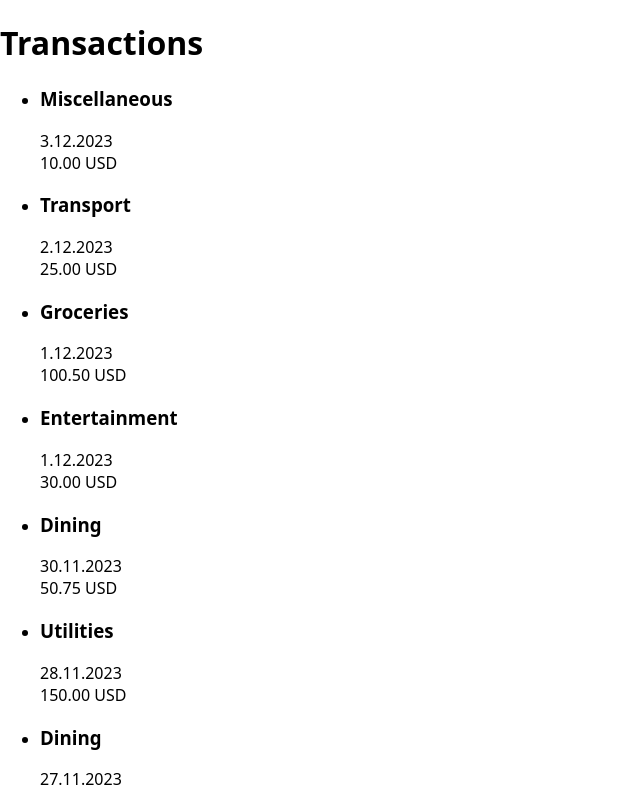
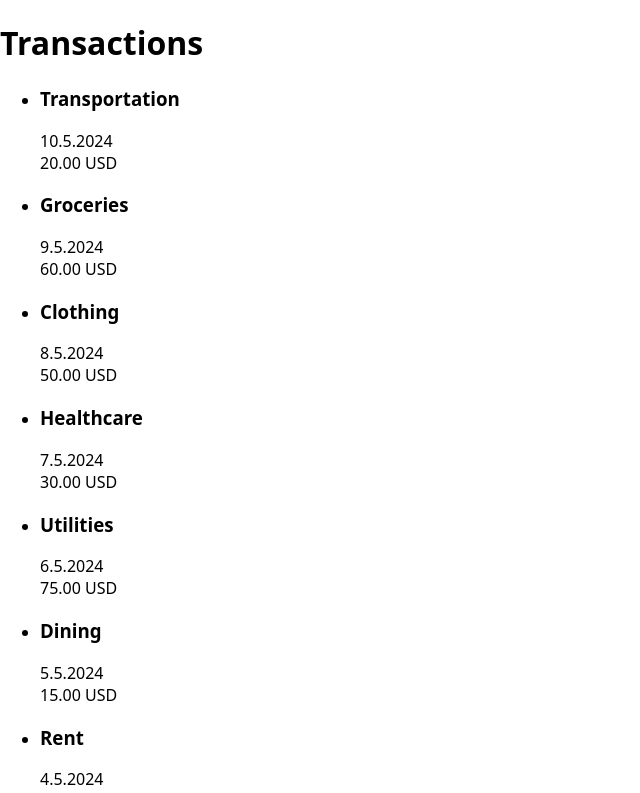
Before and after one commit to miToe/dagobert, a Next.js app: page / in a window 1280 px wide. Shown: the top 793 px of the page, without its empty margins (0-640 px from the left). Built offline with nearby package versions, Linux system fonts and the light colour scheme.

Commit message:
Ticket - Transaction List

```diff
--- a/src/components/TransactionList/TransactionList.js
+++ /dev/null
@@ -1,108 +0,0 @@
-import React from 'react';
-
-// Example list of transactions
-// TODO: to be removed and saved into localStorage
-const transactions = [
-  {
-    "Date": "2023-12-01",
-    "Amount": 100.50,
-    "Currency": "USD",
-    "Category": "Groceries",
-    "Description": "Weekly grocery shopping",
-    "PaymentMethod": "Credit Card"
-  },
-  {
-    "Date": "2023-11-25",
-    "Amount": 200.00,
-    "Currency": "USD",
-    "Category": "Electronics",
-    "Description": "New headphones",
-    "PaymentMethod": "PayPal"
-  },
-  {
-    "Date": "2023-11-30",
-    "Amount": 50.75,
-    "Currency": "USD",
-    "Category": "Dining",
-    "Description": "Dinner at restaurant",
-    "PaymentMethod": "Cash"
-  },
-  {
-    "Date": "2023-12-02",
-    "Amount": 25.00,
-    "Currency": "USD",
-    "Category": "Transport",
-    "Description": "Taxi fare",
-    "PaymentMethod": "Credit Card"
-  },
-  {
-    "Date": "2023-11-20",
-    "Amount": 75.00,
-    "Currency": "USD",
-    "Category": "Clothing",
-    "Description": "New shoes",
-    "PaymentMethod": "ApplePay"
-  },
-  {
-    "Date": "2023-12-03",
-    "Amount": 10.00,
-    "Currency": "USD",
-    "Category": "Miscellaneous",
-    "Description": "Stationery",
-    "PaymentMethod": "Cash"
-  },
-  {
-    "Date": "2023-11-28",
-    "Amount": 150.00,
-    "Currency": "USD",
-    "Category": "Utilities",
-    "Description": "Electricity bill",
-    "PaymentMethod": "Credit Card"
-  },
-  {
-    "Date": "2023-12-01",
-    "Amount": 30.00,
-    "Currency": "USD",
-    "Category": "Entertainment",
-    "Description": "Movie tickets",
-    "PaymentMethod": "PayPal"
-  },
-  {
-    "Date": "2023-11-22",
-    "Amount": 60.00,
-    "Currency": "USD",
-    "Category": "Groceries",
-    "Description": "Grocery shopping",
-    "PaymentMethod": "ApplePay"
-  },
-  {
-    "Date": "2023-11-27",
-    "Amount": 120.00,
-    "Currency": "USD",
-    "Category": "Dining",
-    "Description": "Brunch with friends",
-    "PaymentMethod": "Credit Card"
-  }
-];
-
-const TransactionList = () => {
-  // Sort transactions by date in descending order
-  const sortedTransactions = transactions.sort((a, b) => new Date(b.Date) - new Date(a.Date));
-
-  return (
-    <div>
-      <h1>Transactions</h1>
-      <ul>
-        {sortedTransactions.map((transaction, index) => (
-          <li key={index}>
-            <h3>{transaction.Category}</h3>
-            <div>{new Date(transaction.Date).toLocaleDateString('de-DE')}</div>
-            <div>{transaction.Amount.toFixed(2)} {transaction.Currency}</div>
-          </li>
-        ))}
-      </ul>
-    </div>
-  );
-};
-
-export default TransactionList;
--- /dev/null
+++ b/src/data/transactions.json
@@ -0,0 +1,92 @@
+[
+  {
+    "id": 1,
+    "date": "2024-05-01",
+    "amount": 50.00,
+    "currency": "USD",
+    "category": "Groceries",
+    "description": "Weekly grocery shopping",
+    "paymentMethod": "Credit Card"
+  },
+  {
+    "id": 2,
+    "date": "2024-05-02",
+    "amount": 25.00,
+    "currency": "USD",
+    "category": "Transportation",
+    "description": "Gas for car",
+    "paymentMethod": "Debit Card"
+  },
+  {
+    "id": 3,
+    "date": "2024-05-03",
+    "amount": 100.00,
+    "currency": "USD",
+    "category": "Entertainment",
+    "description": "Concert tickets",
+    "paymentMethod": "Credit Card"
+  },
+  {
+    "id": 4,
+    "date": "2024-05-04",
+    "amount": 200.00,
+    "currency": "USD",
+    "category": "Rent",
+    "description": "Monthly apartment rent",
+    "paymentMethod": "Bank Transfer"
+  },
+  {
+    "id": 5,
+    "date": "2024-05-05",
+    "amount": 15.00,
+    "currency": "USD",
+    "category": "Dining",
+    "description": "Lunch at a cafe",
+    "paymentMethod": "Cash"
+  },
+  {
+    "id": 6,
+    "date": "2024-05-06",
+    "amount": 75.00,
+    "currency": "USD",
+    "category": "Utilities",
+    "description": "Electricity bill",
+    "paymentMethod": "Debit Card"
+  },
+  {
+    "id": 7,
+    "date": "2024-05-07",
+    "amount": 30.00,
+    "currency": "USD",
+    "category": "Healthcare",
+    "description": "Doctor's appointment",
+    "paymentMethod": "Credit Card"
+  },
+  {
+    "id": 8,
+    "date": "2024-05-08",
+    "amount": 50.00,
+    "currency": "USD",
+    "category": "Clothing",
+    "description": "New shoes",
+    "paymentMethod": "Credit Card"
+  },
+  {
+    "id": 9,
+    "date": "2024-05-09",
+    "amount": 60.00,
+    "currency": "USD",
+    "category": "Groceries",
+    "description": "Bi-weekly grocery shopping",
+    "paymentMethod": "Debit Card"
+  },
+  {
+    "id": 10,
+    "date": "2024-05-10",
+    "amount": 20.00,
+    "currency": "USD",
+    "category": "Transportation",
+    "description": "Public transportation pass",
+    "paymentMethod": "Credit Card"
+  }
+]
--- a/src/pages/index.js
+++ b/src/pages/index.js
@@ -1,12 +1,23 @@
-import React from 'react';
-import TransactionList from "@/src/components/TransactionList/TransactionList";
+import transactions from '../data/transactions.json'
 
-const Home = () => {
+function TransactionList() {
+  // Sort transactions by date in descending order
+  const sortedTransactions = transactions.sort((a, b) => new Date(b.date) - new Date(a.date));
+
   return (
     <div>
-      <TransactionList />
+      <h1>Transactions</h1>
+      <ul>
+        {sortedTransactions.map((transaction) => (
+          <li key={transaction.id}>
+            <h3>{transaction.category}</h3>
+            <div>{new Date(transaction.date).toLocaleDateString('de-DE')}</div>
+            <div>{transaction.amount.toFixed(2)} {transaction.currency}</div>
+          </li>
+        ))}
+      </ul>
     </div>
   );
-};
+}
 
-export default Home;
+export default TransactionList;
```
